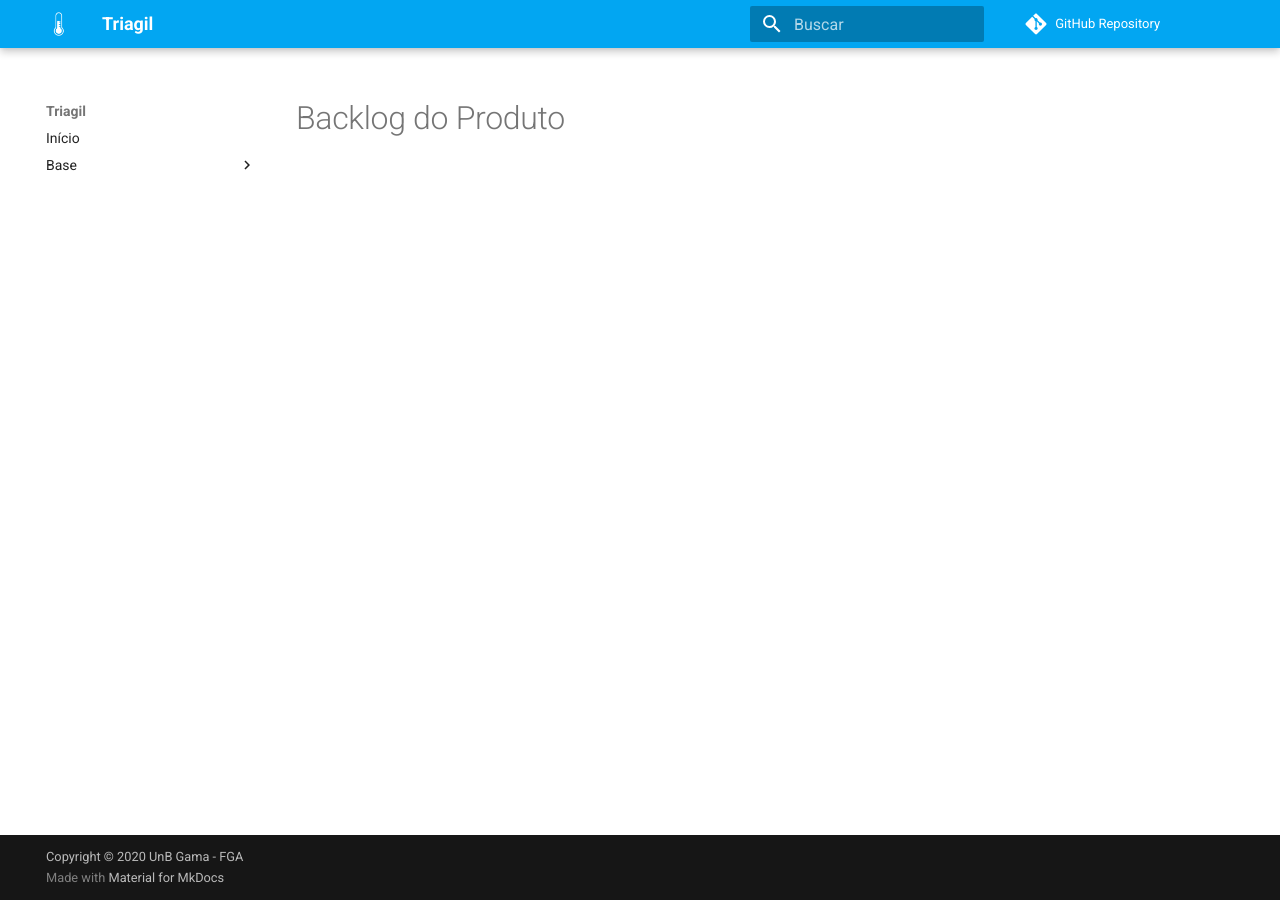
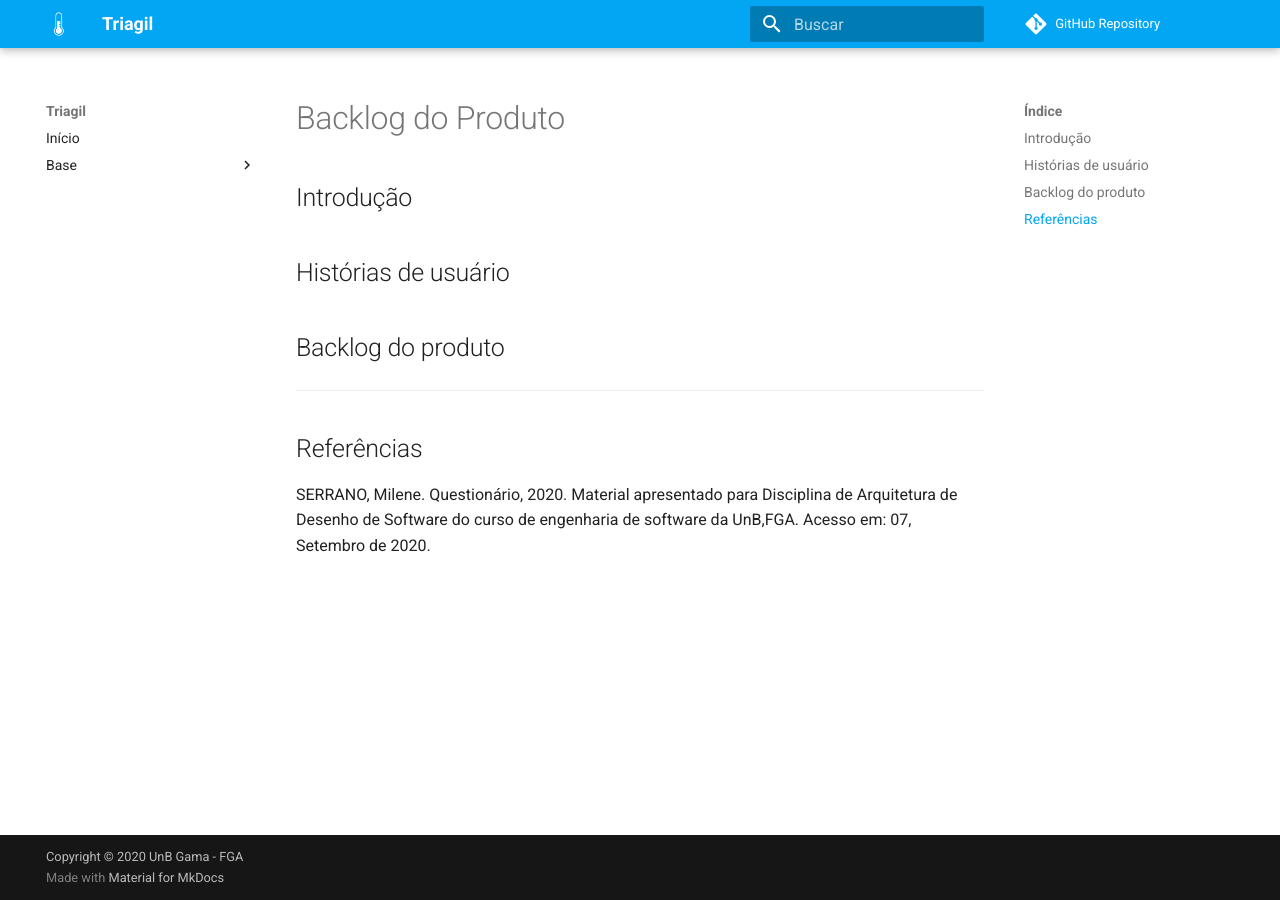
Before and after one commit to UnBArqDsw/2020.1_G1_Triagil, an MkDocs documentation site: the page built from docs/base/requisitos/modelagem/backlog.md, in a window 1280 px wide. Built offline with MkDocs 1.6.1 and Material for MkDocs 9.7.7, drawn with Linux system fonts in a browser that asks for light colours; comment, search, counter and statistics services are not loaded.

Commit message:
Estrutua do documento

```diff
--- a/docs/base/requisitos/modelagem/backlog.md
+++ b/docs/base/requisitos/modelagem/backlog.md
@@ -1 +1,11 @@
 # Backlog do Produto
+
+## Introdução
+
+## Histórias de usuário
+
+## Backlog do produto
+---
+## Referências
+
+SERRANO, Milene. Questionário, 2020. Material apresentado para Disciplina de Arquitetura de Desenho de Software do curso de engenharia de software da UnB,FGA. Acesso em: 07, Setembro de 2020.
```
